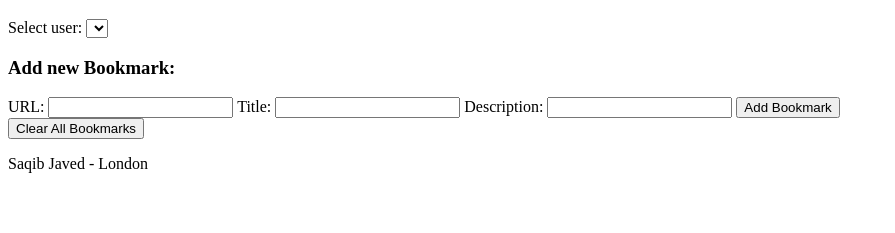
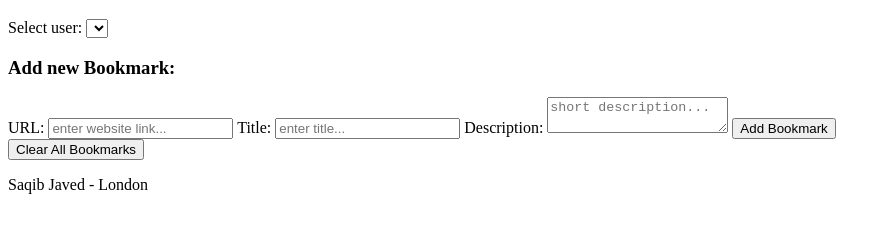
Before and after one commit to saqibjvd/Project-Shared-Bookmarks, a plain HTML site: page index.html in a window 1280 px wide. Shown: the part 61-294 px from the top of the page, without its empty margins (0-895 px from the left). Drawn offline with Linux system fonts and the light colour scheme.

Commit message:
Add placeholders to form inputs and textarea

```diff
--- a/index.html
+++ b/index.html
@@ -1,6 +1,5 @@
 <!DOCTYPE html>
 <html lang="en">
-
   <head>
     <meta charset="UTF-8" />
     <script type="module" src="script.js"></script>
@@ -20,15 +19,22 @@
       <h3>Add new Bookmark:</h3>
       <form id="bookmarkform">
         <label for="url">URL: </label>
-        <input type="url" id="url" required />
+        <input type="url" id="url" placeholder="enter website link..." required />
 
         <label for="title">Title: </label>
-        <input type="text" id="title" maxlength="40" required />
+        <input
+          type="text"
+          id="title"
+          maxlength="40"
+          placeholder="enter title..."
+          required
+        />
 
-
-        <label for="description">Description: </label>
-        <input type="text" id="description" />
-
+        <label for="description">Description:</label>
+        <textarea
+          id="description"
+          placeholder="short description..."
+        ></textarea>
 
         <button type="submit">Add Bookmark</button>
       </form>
@@ -44,7 +50,6 @@
       </ul>
     </div>
     <div>
-
       <footer class="footer">
         <p>
           Saqib Javed - London<br />
@@ -52,6 +57,5 @@
         </p>
       </footer>
     </div>
-
   </body>
 </html>
```
